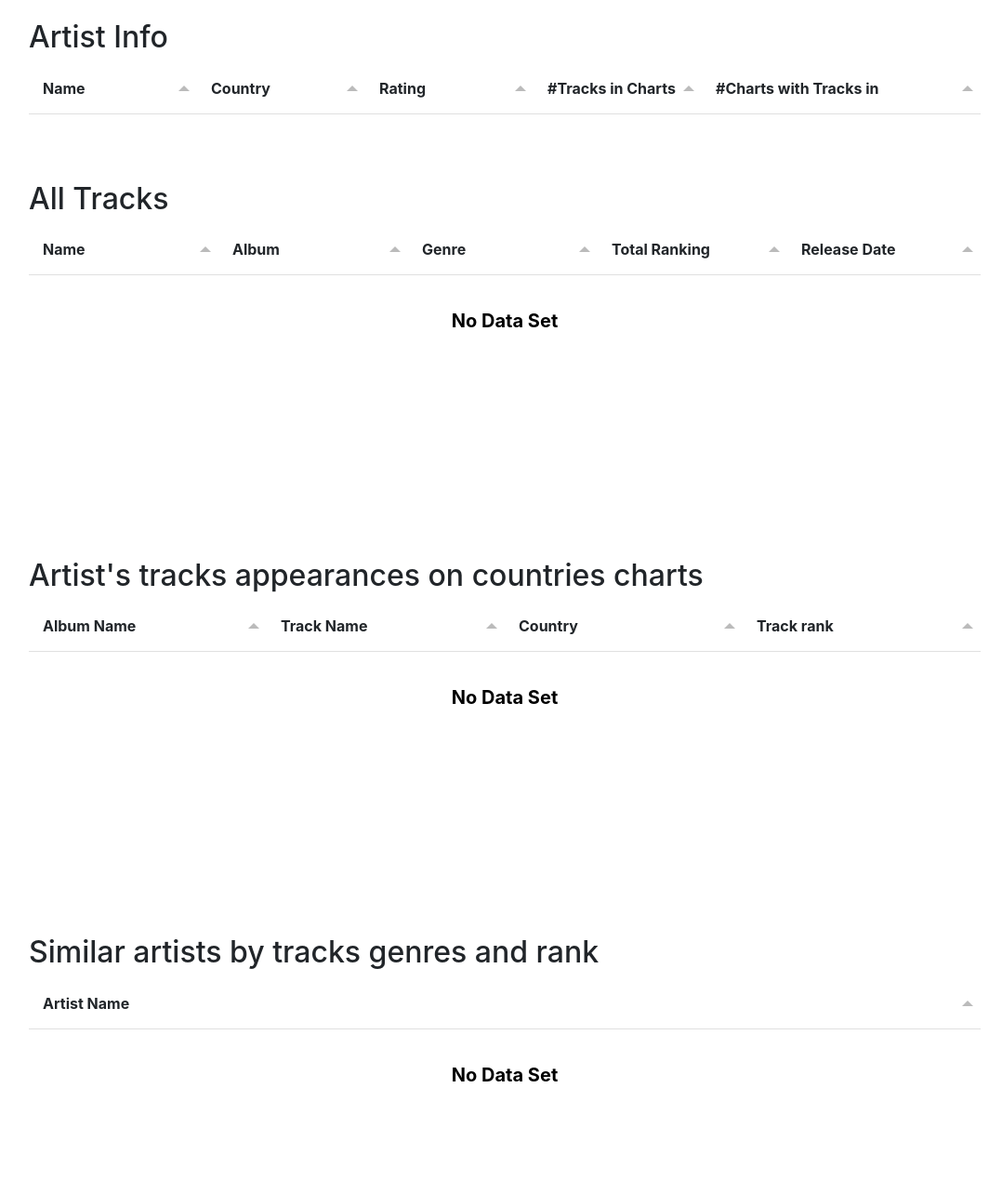
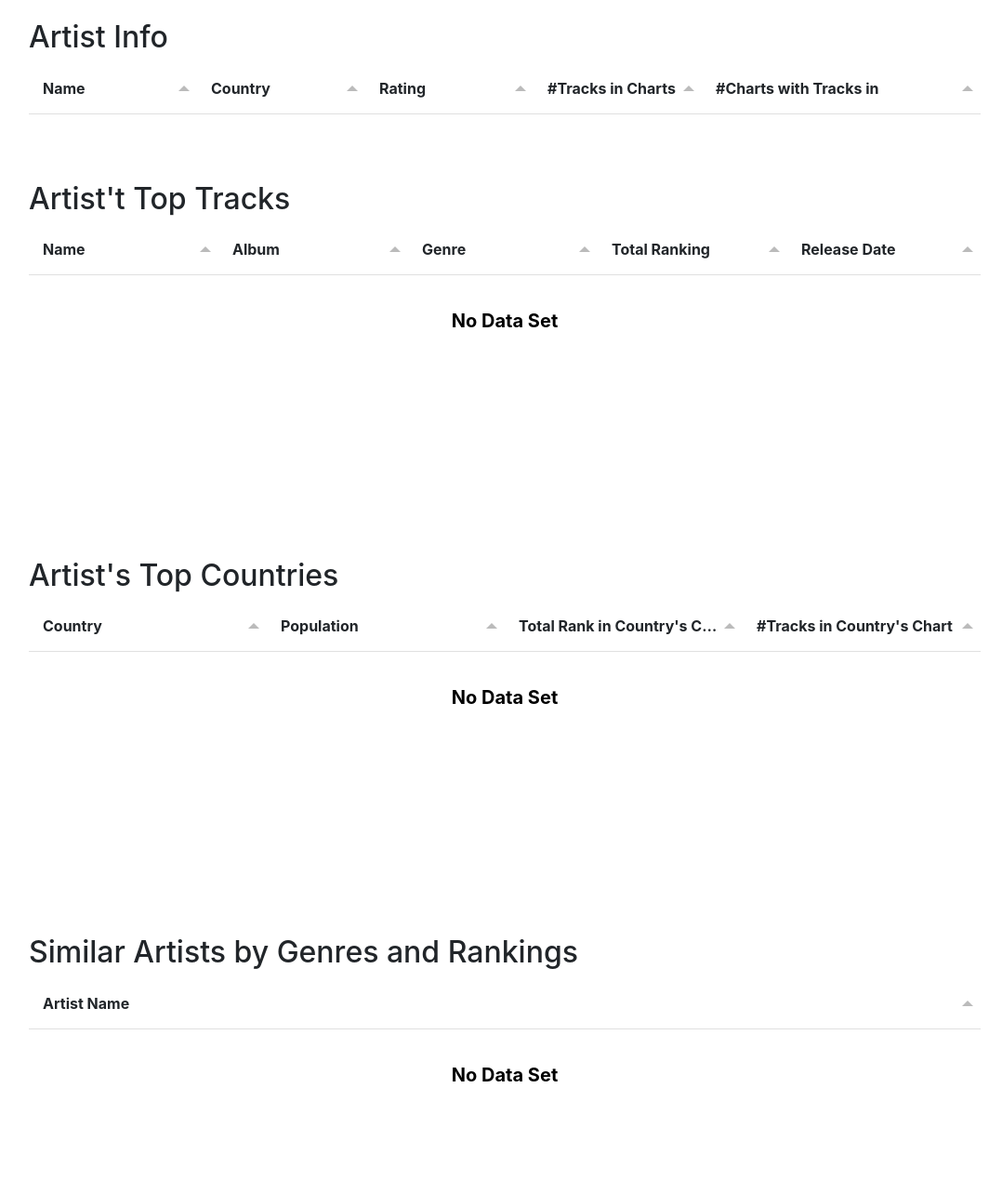
Before and after one commit to nadavbenyamini/dbs-project, a Flask app: page /artist/1 in a window 1280 px wide. Shown: the part 206-1490 px from the top of the page at 93% size, without its empty margins (97-1175 px from the left). Run offline with Flask 2, Linux system fonts and the light colour scheme; some libraries are stand-ins or nearby versions.

Commit message:
Added top countries per artist query to artist page

```diff
--- a/static/js/artist.js
+++ b/static/js/artist.js
@@ -48,7 +48,7 @@
             {title:"Id", field: "album_id", visible:false},
             {title:"Album", field: "album_name"},
             {title:"Genre", field: "genre_name"},
-            {title:"Total Ranking", field: "track_ranking"},
+            {title:"Total Ranking", field: "track_ranking", formatter: "money", formatterParams: {precision: 0}},
             {title:"Release Date", field: "track_release_date"}
         ]
     });
@@ -56,7 +56,6 @@
 
 function getChartsTable() {
     const artist_id = $("#artist_id").last().html();
-    const trackUrl = function(cell) { return `../track/${cell['_cell']['value']}`;};
     const countryUrl = function(cell) { return `../country/${cell['_cell']['value']}`;};
     return new Tabulator("#artist-chart", {
         layout:"fitColumns",
@@ -67,10 +66,10 @@
             return response; //return the tableData property of a response json object
         },
         columns: [ //Define Table Columns
-            {title: "Album Name", field: "album_name"},
-            {title: "Track Name", field: "track_id", formatter: "link", formatterParams: {url: trackUrl, labelField: 'track_name'}},
             {title: "Country", field: "country_id", formatter: "link", formatterParams: {url: countryUrl, labelField: 'country_name'}},
-            {title: "Track rank", field: "track_rank"},
+            {title: "Population", field: "country_population", formatter: "money", formatterParams: {precision: 0}},
+            {title: "Total Rank in Country's Chart", field: "total_rank_in_country", formatter: "money", formatterParams: {precision: 0}},
+            {title: "#Tracks in Country's Chart", field: "number_of_songs_on_country_chart", formatter: "money", formatterParams: {precision: 0}}
         ]
     });
 }
--- a/templates/artist.html
+++ b/templates/artist.html
@@ -26,13 +26,13 @@
 		<h2>Artist Info</h2>
 		<div id="artist-info-table"></div>
         <br><br>
-		<h2>All Tracks</h2>
+		<h2>Artist't Top Tracks</h2>
 		<div id="songs-table"></div>
 		<br><br>
-		<h2>Artist's tracks appearances on countries charts</h2>
+		<h2>Artist's Top Countries</h2>
 		<div id="artist-chart"></div>
 		<br><br>
-		<h2>Similar artists by tracks genres and rank</h2>
+		<h2>Similar Artists by Genres and Rankings</h2>
 		<div id="similar-artist-chart"></div>
 		<br>
 	</div>
```
Also changed, not shown: server/artist.py (+13 -9 lines).
